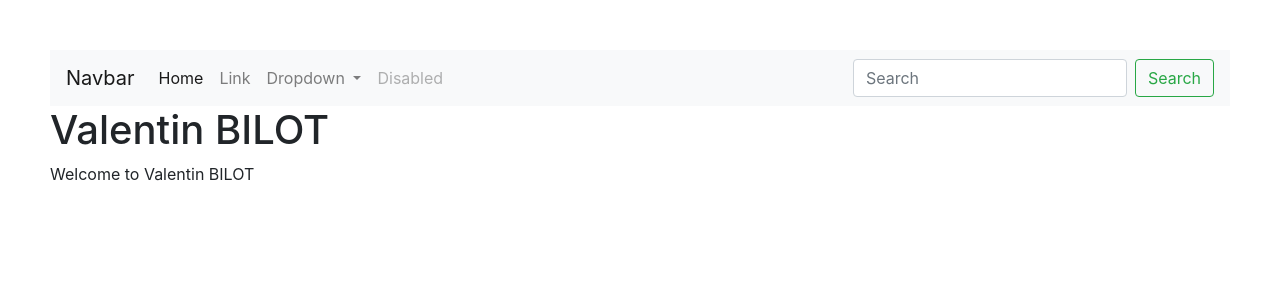
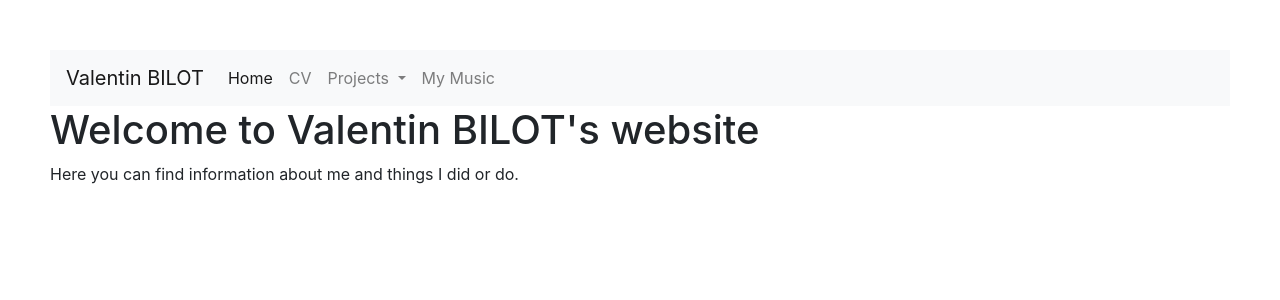
Before and after one commit to ValentinBilot/PersonalWebSite, a Node server app: page / in a window 1280 px wide. Shown: the top 300 px of the page. Run offline with Node 20, Linux system fonts and the light colour scheme; some libraries are stand-ins or nearby versions.

Commit message:
bootstrap js

```diff
--- a/routes/index.js
+++ b/routes/index.js
@@ -10,6 +10,24 @@ router.get('/cv', function(req, res, next) {
   res.render('CV');
 });
 
+router.get('/chordsgenerator', function(req, res, next) {
+  res.render('chordsgenerator');
+});
+
+router.get('/drumloopsgenerator', function(req, res, next) {
+  res.render('drumloopsgenerator');
+});
+
+router.get('/asc', function(req, res, next) {
+  res.render('asc');
+});
+
+router.get('/music', function(req, res, next) {
+  res.render('music');
+});
+
+
+
 router.get('/firstOSC', function(req, res, next) {
   res.render('firstOSC');
 });
--- a/views/index.twig
+++ b/views/index.twig
@@ -2,42 +2,7 @@
 
 {% block body %}
 
-    <nav class="navbar navbar-expand-lg navbar-light bg-light">
-      <a class="navbar-brand" href="#">Navbar</a>
-      <button class="navbar-toggler" type="button" data-toggle="collapse" data-target="#navbarSupportedContent" aria-controls="navbarSupportedContent" aria-expanded="false" aria-label="Toggle navigation">
-        <span class="navbar-toggler-icon"></span>
-      </button>
 
-      <div class="collapse navbar-collapse" id="navbarSupportedContent">
-        <ul class="navbar-nav mr-auto">
-          <li class="nav-item active">
-            <a class="nav-link" href="#">Home <span class="sr-only">(current)</span></a>
-          </li>
-          <li class="nav-item">
-            <a class="nav-link" href="#">Link</a>
-          </li>
-          <li class="nav-item dropdown">
-            <a class="nav-link dropdown-toggle" href="#" id="navbarDropdown" role="button" data-toggle="dropdown" aria-haspopup="true" aria-expanded="false">
-              Dropdown
-            </a>
-            <div class="dropdown-menu" aria-labelledby="navbarDropdown">
-              <a class="dropdown-item" href="#">Action</a>
-              <a class="dropdown-item" href="#">Another action</a>
-              <div class="dropdown-divider"></div>
-              <a class="dropdown-item" href="#">Something else here</a>
-            </div>
-          </li>
-          <li class="nav-item">
-            <a class="nav-link disabled" href="#" tabindex="-1" aria-disabled="true">Disabled</a>
-          </li>
-        </ul>
-        <form class="form-inline my-2 my-lg-0">
-          <input class="form-control mr-sm-2" type="search" placeholder="Search" aria-label="Search">
-          <button class="btn btn-outline-success my-2 my-sm-0" type="submit">Search</button>
-        </form>
-      </div>
-    </nav>
-
-    <h1>{{title}}</h1>
-    <p>Welcome to {{title}}</p>
+    <h1>Welcome to {{title}}'s website</h1>
+    <p>Here you can find information about me and things I did or do.</p>
 {% endblock %}
--- a/views/layout.twig
+++ b/views/layout.twig
@@ -9,6 +9,38 @@
     <script src="https://stackpath.bootstrapcdn.com/bootstrap/4.3.1/js/bootstrap.min.js" integrity="sha384-JjSmVgyd0p3pXB1rRibZUAYoIIy6OrQ6VrjIEaFf/nJGzIxFDsf4x0xIM+B07jRM" crossorigin="anonymous"></script>
   </head>
   <body>
+    <nav class="navbar navbar-expand-lg navbar-light bg-light">
+      <a class="navbar-brand" href="#">Valentin BILOT</a>
+      <button class="navbar-toggler" type="button" data-toggle="collapse" data-target="#navbarSupportedContent" aria-controls="navbarSupportedContent" aria-expanded="false" aria-label="Toggle navigation">
+        <span class="navbar-toggler-icon"></span>
+      </button>
+
+      <div class="collapse navbar-collapse" id="navbarSupportedContent">
+        <ul class="navbar-nav mr-auto">
+          <li class="nav-item active">
+            <a class="nav-link" href="">Home <span class="sr-only">(current)</span></a>
+          </li>
+          <li class="nav-item">
+            <a class="nav-link" href="cv">CV</a>
+          </li>
+          <li class="nav-item dropdown">
+            <a class="nav-link dropdown-toggle" href="projects" id="navbarDropdown" role="button" data-toggle="dropdown" aria-haspopup="true" aria-expanded="false">
+              Projects
+            </a>
+            <div class="dropdown-menu" aria-labelledby="navbarDropdown">
+              <a class="dropdown-item" href="chordsgenerator">Chords Generator</a>
+              <a class="dropdown-item" href="drumloopsgenerator">Drum Loops Generator</a>
+              <div class="dropdown-divider"></div>
+              <a class="dropdown-item" href="asc">Acoustic Scene Classification</a>
+            </div>
+          </li>
+          <li class="nav-item">
+            <a class="nav-link" href="music">My Music</a>
+          </li>
+        </ul>
+      </div>
+    </nav>
+
     {% block body %}{% endblock %}
   </body>
 </html>
```
Also changed, not shown: views/asc.twig (added, +8 -0 lines), views/chordsgenerator.twig (added, +8 -0 lines), views/drumloopsgenerator.twig (added, +8 -0 lines), views/music.twig (added, +8 -0 lines).
